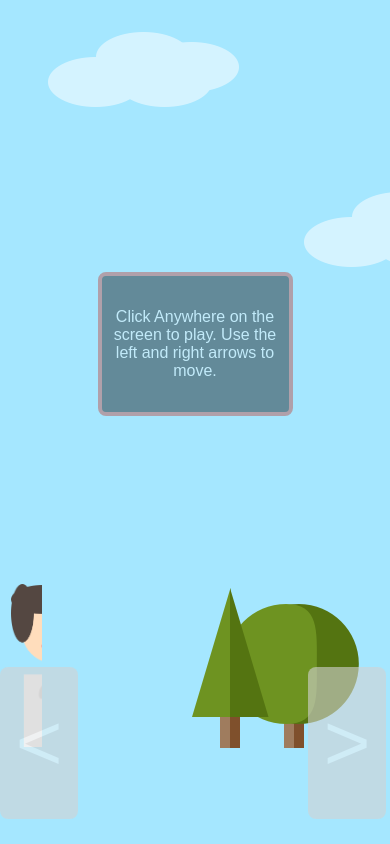
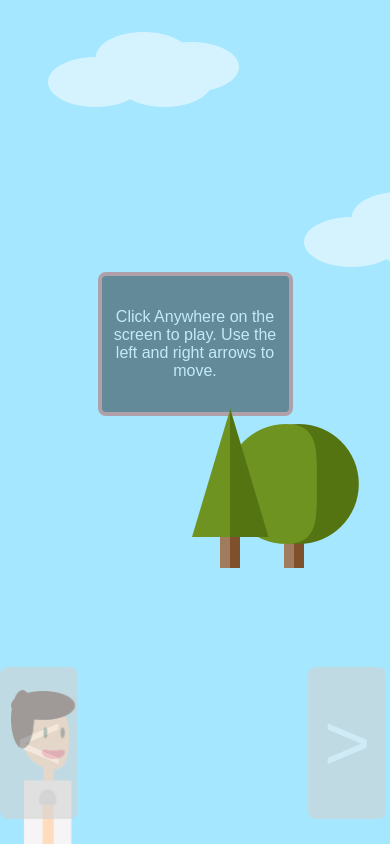
Before and after one commit to jorgehjr84/Jorge-H-React-Resume, a React (Create React App) app: page / in a window 390 px wide. Built offline with nearby package versions, Linux system fonts and the light colour scheme.

Commit message:
Character is now responsive. Also hiding buttons after 768px

```diff
--- a/src/App.css
+++ b/src/App.css
@@ -59,3 +59,12 @@
     background-color: lightgrey;
     opacity: .6;
 }
+
+@media (min-width: 769px) {
+  .RightButton {
+    display: none;
+  }
+  .LeftButton {
+    display: none;
+  }
+}
--- a/src/Components/Character/Character.css
+++ b/src/Components/Character/Character.css
@@ -1,18 +1,20 @@
 .Character-right {
     background: url('../../assets/character-right.png') no-repeat;
     background-size: 4em;
-    width: 8%;
+    width: 19%;
     height: 11em;
-    position: relative;
+    position: fixed;
     display: inline-block;
+    bottom: -1.4em;
     z-index: 300;
 }
 .Character-left {
     background: url('../../assets/character-left.png') no-repeat;
     background-size: 4em;
-    width: 8%;
+    width: 19%;
     height: 11em;
-    position: relative;
+    position: fixed;
     display: inline-block;
+    bottom: -1.4em;
     z-index: 300;
 }
```
